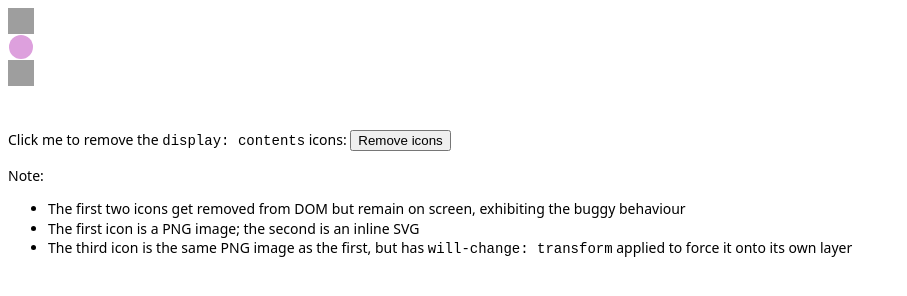
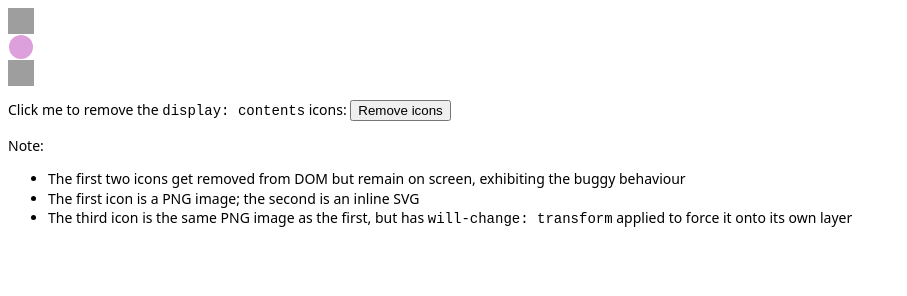
Before and after one commit to alfredxing/sandbox, a website: page 2024-12-20-display-contents/index.html in a window 1280 px wide. Shown: the whole page, without its empty margins (0-907 px from the left). Drawn offline with Linux system fonts and the light colour scheme; grey boxes are pictures that could not be loaded.

Commit message:
Even weirder??

```diff
--- a/2024-12-20-display-contents/index.html
+++ b/2024-12-20-display-contents/index.html
@@ -6,7 +6,7 @@
 		<title>display: contents rendering</title>
 	</head>
 	<body style="font-family: ui-sans-serif, system-ui; font-size: 14px; line-height: 1.4">
-		<div style="height: 44px">
+		<div>
 			<div data-popup-origin="true" style="display: contents" data-display-contents>
 				<img
 					src="https://emoji.slack-edge.com/T063KNMBD8W/concerned/c1adbaf7f8a0fd14.png"
@@ -25,7 +25,7 @@
 				/>
 			</div>
 		</div>
-		<p style="margin-top: 78px">
+		<p>
 			Click me to remove the <code>display: contents</code> icons:
 			<button id="button">Remove icons</button>
 		</p>
```
